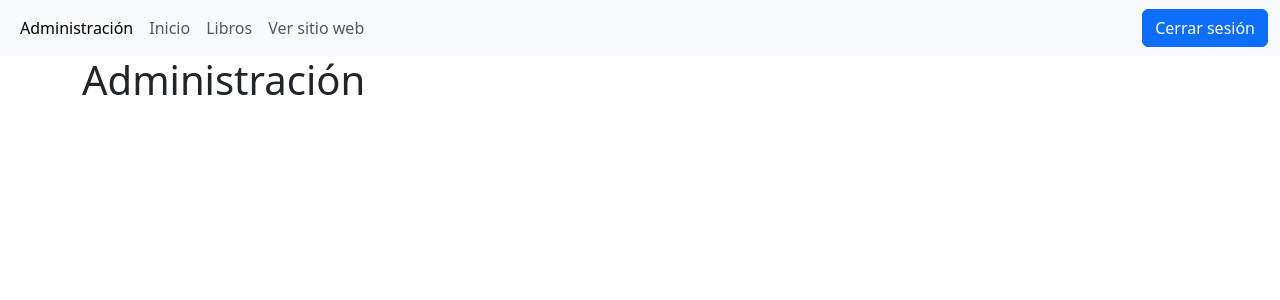
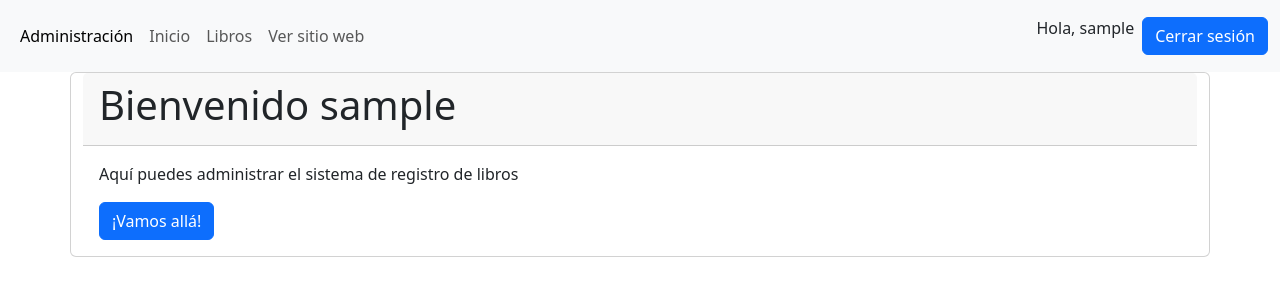
Before and after one commit to jeancarlostrejo/php-book-siteweb, a PHP site: page /admin/home.php in a window 1280 px wide. Shown: the top 300 px of the page. Run offline with PHP 8.4, Linux system fonts and the light colour scheme; the visitor is signed in with stand-in values (Sample User, id 1).

Commit message:
add logout and welcome section

```diff
--- a/admin/home.php
+++ b/admin/home.php
@@ -1,7 +1,16 @@
 <?php require_once "./templates/header.php";
-    // echo "<pre>";
-    // var_dump($_SERVER);
-    // echo "</pre>";
+// echo "<pre>";
+// var_dump($_SERVER);
+// echo "</pre>";
 ?>
-<h1>Administración</h1>
+
+<div class="card">
+  <div class="card-header">
+    <h1 class="card-title">Bienvenido <?=$userName?></h1>
+  </div>
+  <div class="card-body">
+    <p class="card-text">Aquí puedes administrar el sistema de registro de libros</p>
+    <a href="./sections/books.php" class="btn btn-primary">¡Vamos allá!</a>
+  </div>
+</div>
 <?php require_once "./templates/footer.php";?>
--- a/admin/templates/header.php
+++ b/admin/templates/header.php
@@ -59,9 +59,11 @@ $url = $protocolo . $_SERVER['HTTP_HOST'];
                                 web</a>
                         </li>
                     </ul>
-                    <div>
+                    <div class="m-2">
+                        <p>Hola, <?=$userName?></p>
+                    </div>
+                    <div >
                         <a class="btn btn-primary"  href="<?=$url . '/admin/sections/logout.php';?>">Cerrar sesión</a>
-
                     </div>
                 </div>
         </nav>
```
Also changed, not shown: admin/sections/logout.php (+5 -3 lines), images/1717821742_565696.jpg (added).
